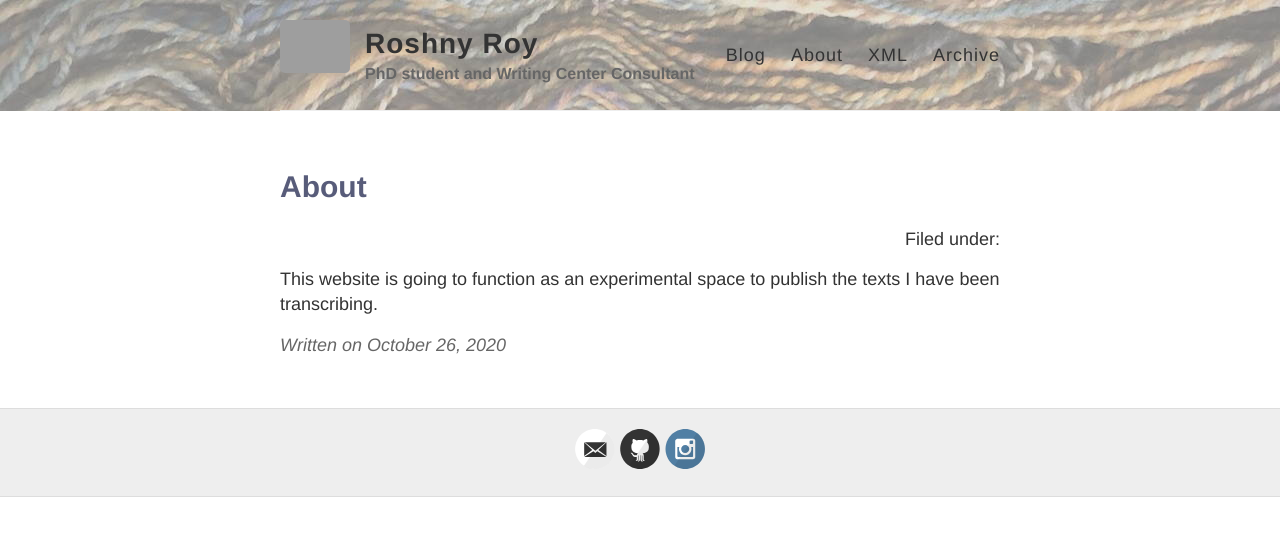
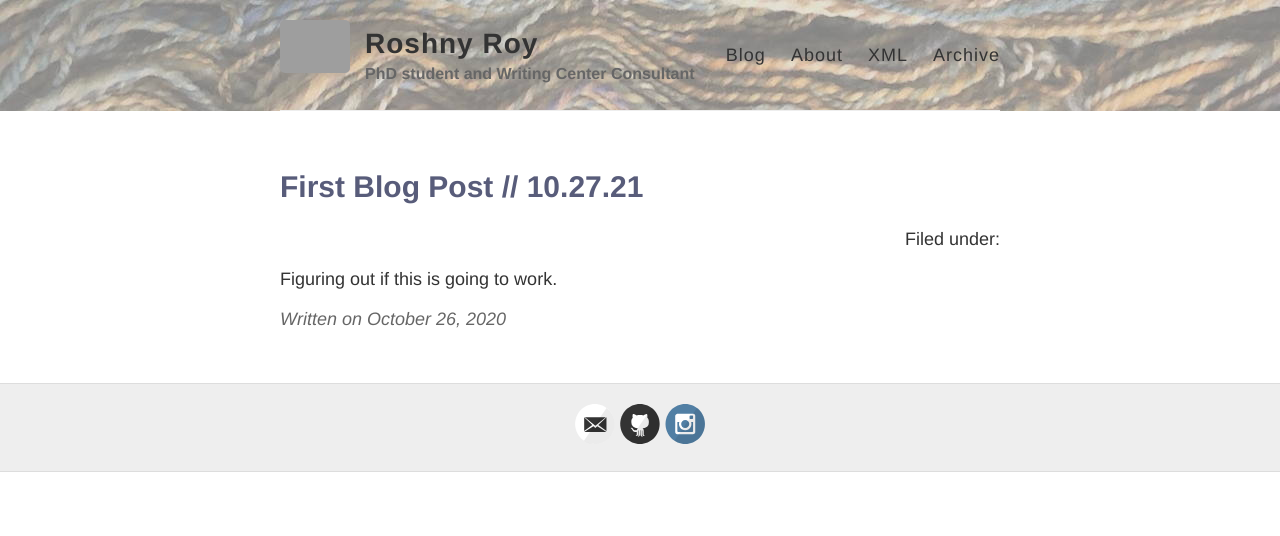
Before and after one commit to roshnyroy/roshnyroy.github.io, a Jekyll site: the page built from _posts/2020-10-26-Hello-World.md, in a window 1280 px wide. Shown: the top 536 px of the page. Built offline with Jekyll 4.4.1, drawn with Linux system fonts in a browser that asks for light colours; grey boxes are pictures that could not be loaded.

Commit message:
Update 2020-10-26-Hello-World.md

```diff
--- a/_posts/2020-10-26-Hello-World.md
+++ b/_posts/2020-10-26-Hello-World.md
@@ -1,6 +1,6 @@
 ---
 layout: post
-title: About
+title: First Blog Post // 10.27.21
 ---
 
-This website is going to function as an experimental space to publish the texts I have been transcribing.
+Figuring out if this is going to work.
```
